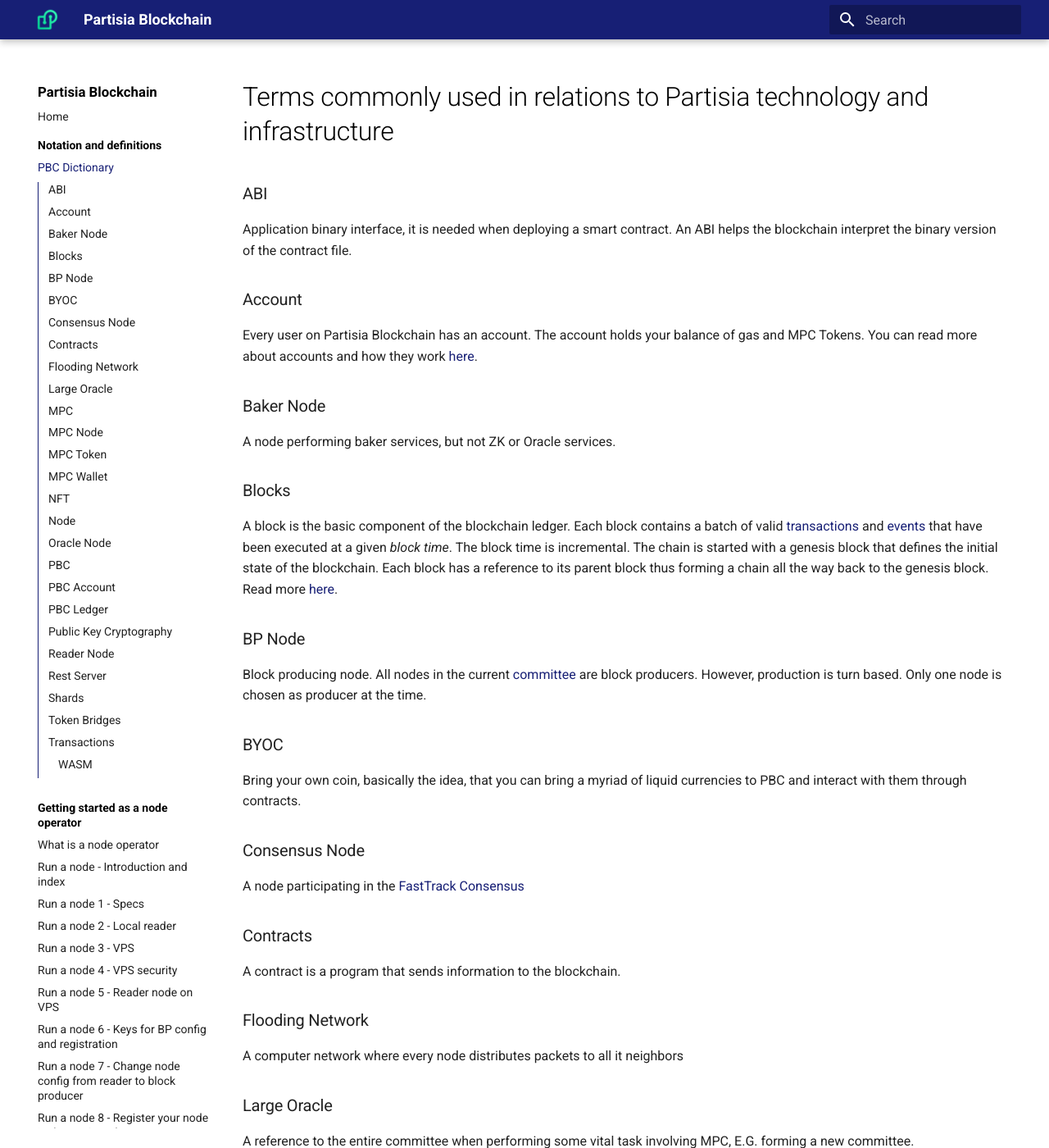
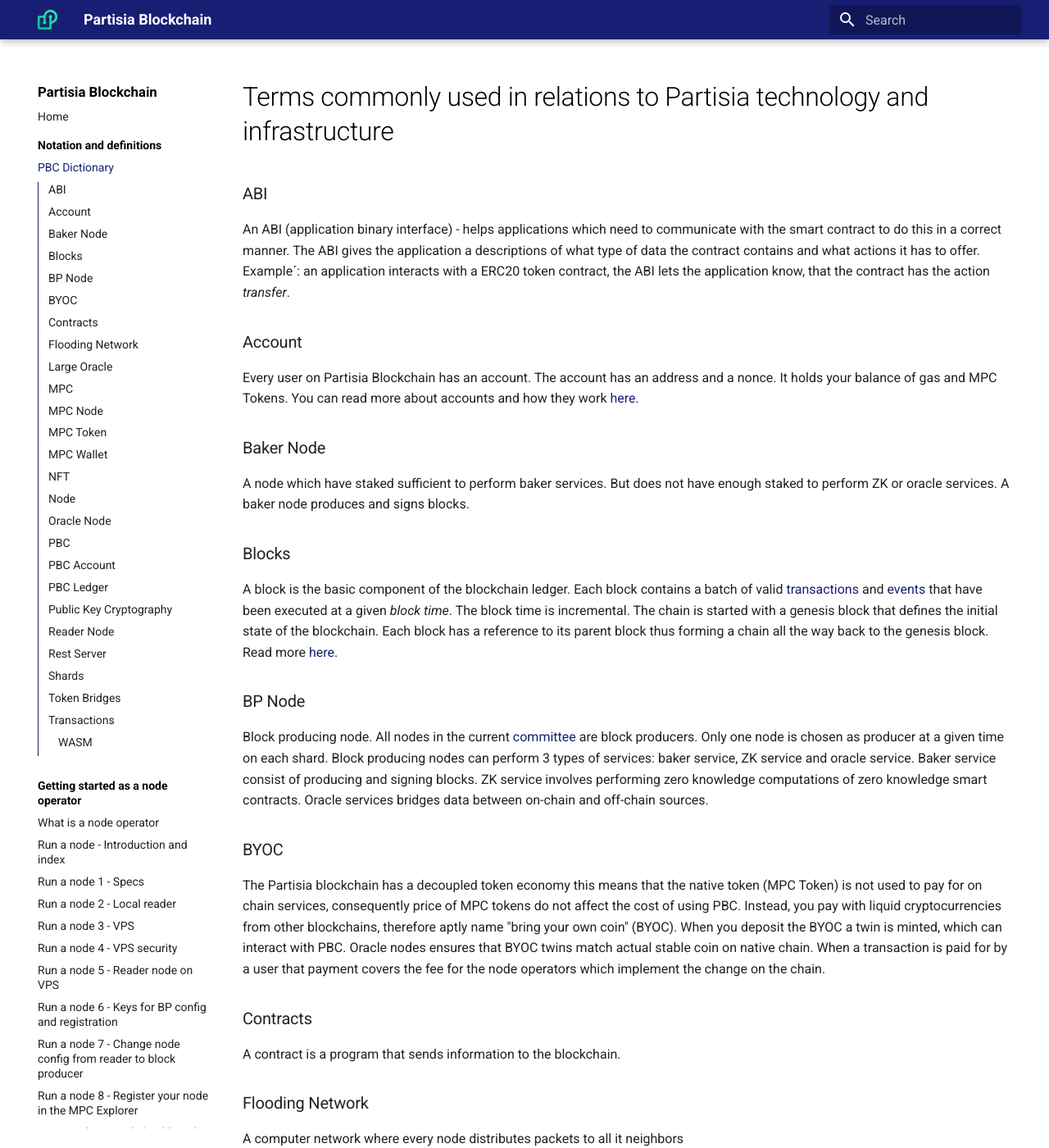
Before and after one commit to 0xSero/partisia-docs, an MkDocs documentation site: the page built from docs/dictionary.md, in a window 1280 px wide and 1400 px high. Shown: the whole window at 82% size. Built offline with MkDocs 1.6.1 and Material for MkDocs 9.7.7, drawn with Linux system fonts in a browser that asks for light colours; a script that is not in the unit is left out; some of the changed text lies outside the part shown.

Commit message:
Usefull changes

```diff
--- a/docs/dictionary.md
+++ b/docs/dictionary.md
@@ -2,25 +2,22 @@
 
 
 ### ABI
-Application binary interface, it is needed when deploying a smart contract. An ABI helps the blockchain interpret the binary version of the contract file.
+An ABI (application binary interface) - helps applications which need to communicate with the smart contract to do this in a correct manner. The ABI gives the application a descriptions of what type of data the contract contains and what actions it has to offer. Example´: an application interacts with a ERC20 token contract, the ABI lets the application know, that the contract has the action *transfer*.
 
 ### Account
-Every user on Partisia Blockchain has an account. The account holds your balance of gas and MPC Tokens. You can read more about accounts and how they work [here](accounts.md).
+Every user on Partisia Blockchain has an account. The account has an address and a nonce. It holds your balance of gas and MPC Tokens. You can read more about accounts and how they work [here](accounts.md).
 
 ### Baker Node
-A node performing baker services, but not ZK or Oracle services.
+A node which have staked sufficient to perform baker services. But does not have enough staked to perform ZK or oracle services. A baker node produces and signs blocks.
 
 ### Blocks
 A block is the basic component of the blockchain ledger. Each block contains a batch of valid [transactions](transactions.md) and [events](events.md) that have been executed at a given *block time*. The block time is incremental. The chain is started with a genesis block that defines the initial state of the blockchain. Each block has a reference to its parent block thus forming a chain all the way back to the genesis block. Read more [here](block.md).
 
 ### BP Node
-Block producing node. All nodes in the current [committee](https://mpcexplorer.com/validators) are block producers. However, production is turn based. Only one node is chosen as producer at the time.
+Block producing node. All nodes in the current [committee](https://mpcexplorer.com/validators) are block producers. Only one node is chosen as producer at a given time on each shard. Block producing nodes can perform 3 types of services: baker service, ZK service and oracle service. Baker service consist of producing and signing blocks. ZK service involves performing zero knowledge computations of zero knowledge smart contracts. Oracle services bridges data between on-chain and off-chain sources.
 
 ### BYOC
-Bring your own coin, basically the idea, that you can bring a myriad of liquid currencies to PBC and interact with them through contracts.
-
-### Consensus Node
-A node participating in the [FastTrack Consensus](consensus.md)
+The Partisia blockchain has a decoupled token economy this means that the native token (MPC Token) is not used to pay for on chain services, consequently price of MPC tokens do not affect the cost of using PBC. Instead, you pay with liquid cryptocurrencies from other blockchains, therefore aptly name "bring your own coin" (BYOC). When you deposit the BYOC a twin is minted, which can interact with PBC. Oracle nodes ensures that BYOC twins match actual stable coin on native chain. When a transaction is paid for by a user that payment covers the fee for the node operators which implement the change on the chain.
 
 ### Contracts
 A contract is a program that sends information to the blockchain.
@@ -38,7 +35,7 @@
 A node in the PBC network which has been allocated for doing an MPC protocol.
 
 ### MPC Token
-It is in a sense a cryptocurrency, but not liquid like Ethereum og Bitcoin
+MPC Tokens is part of the decoupled token economy of PBC, their primary purpose is for staking. When staking MPC tokens above specific thresholds you are allowed operate a node that performs different services on the chain. Tokens can be slashed in case of malicious behaviour. For that reason staked MPC Tokens gives an incentive for good behaviour quality performance among the node operators keeping the blockchain running. Because MPC Tokens are used for staking only, and not as form of payment for services the token value does not have adverse effects on supply or demand of services on chain as you see on other blockchains.
 
 ### MPC Wallet
 There is a [wallet extension](https://chrome.google.com/webstore/detail/partisia-wallet/gjkdbeaiifkpoencioahhcilildpjhgh) for the Google Chrome Browser. It allows for deployment and interactions with contracts, when connected with the [MPC Explorer](https://mpcexplorer.com/).
@@ -50,7 +47,7 @@
 A machine or virtual machine linked in the network. See more [here](whatisano.md)
 
 ### Oracle Node
-A node performing oracle services. These nodes are responsible for processes related to transfer, deposit and withdrawal of BYOC.
+A node performing oracle services. These nodes are responsible for processes related to transfer, deposit and withdrawal of BYOC. Smart contracts can only utilize on-chain data. But the contracts can relate to events with consequences outside the blockchain. If a user purchase an auctioned item on PBC for BYOC (ETH), the oracle nodes will have to facilitate and confirm changes on the Ethereum network. Oracle nodes work as a bridge connecting data on the native blockchain PBC to outside sources for example other blockchains.
 
 ### PBC
 Partisia Blockchain, read more about what seperates PBC from other blockchains [here](introduction.md).
```
